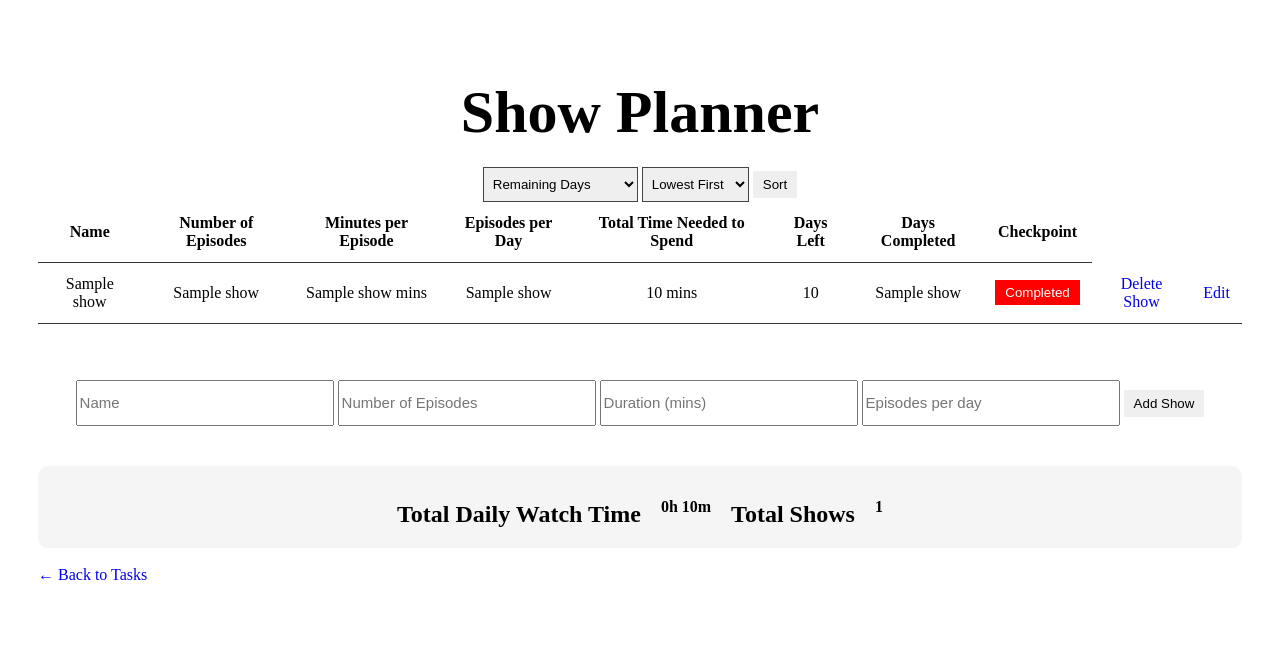
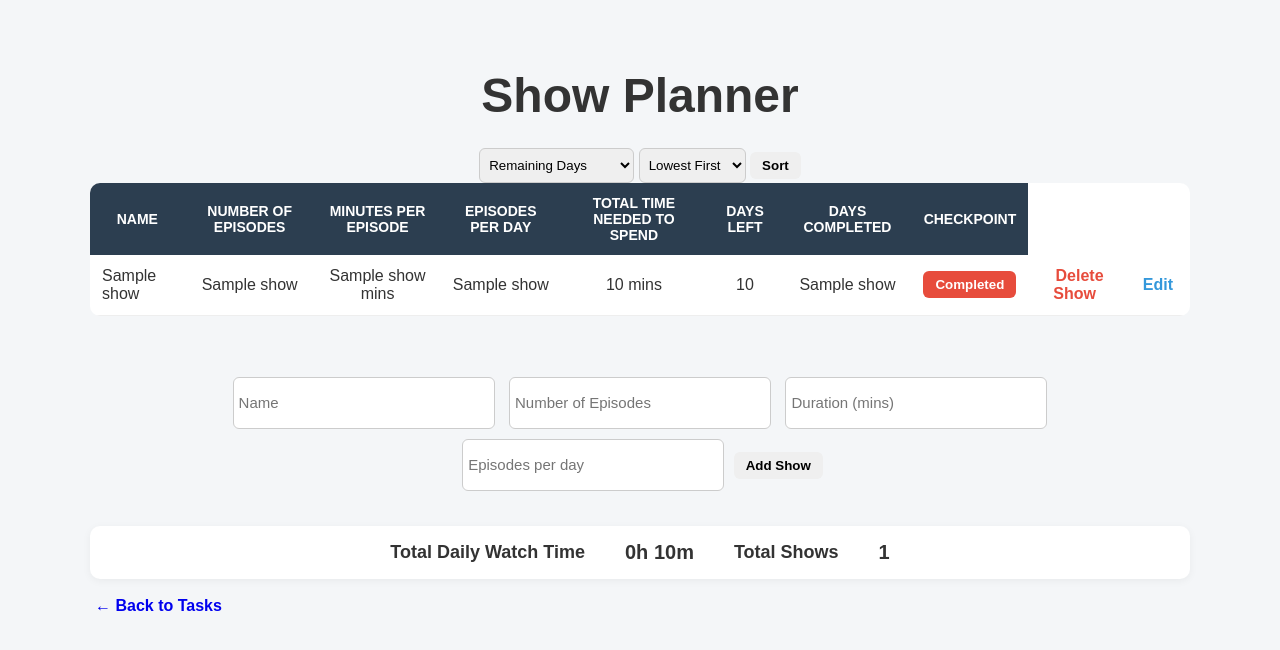
Before and after one commit to saunetgrey/Project-Planner, a Flask app: page /shows in a window 1280 px wide. Shown: the top 650 px of the page. Run offline with Flask 3, Linux system fonts and the light colour scheme; a database or web service that is not in the repository returns one stand-in record (values such as "Sample title"); some libraries are stand-ins or nearby versions.

Commit message:
improving css

```diff
--- a/static/style.css
+++ b/static/style.css
@@ -1,49 +1,101 @@
-section {
-padding: 20px 30px;
+body {
+    font-family: Arial, sans-serif;
+    background-color: #f4f6f8;
+    color: #333;
 }
 
-container {
-padding: 10px 40px
+/* Layout */
+section {
+    padding: 20px 30px;
+    max-width: 1100px;
+    margin: auto;
 }
 
-h1 {
-    font-size: 60px;
-    text-align: center;
-    margin-bottom: 20px;
+/* FIX: container should be .container (class, not tag) */
+.container {
+    padding: 10px 40px;
 }
 
+/* Title */
+h1 {
+    font-size: 48px;
+    text-align: center;
+    margin-bottom: 25px;
+}
+
+/* Table */
 table {
     width: 100%;
     border-collapse: collapse;
+    background: white;
+    border-radius: 10px;
+    overflow: hidden;
 }
 
-th, td {
+/* Header */
+th {
+    background-color: #2c3e50;
+    color: white;
+    font-size: 14px;
+    text-transform: uppercase;
     padding: 12px;
-    border-bottom: 1px solid #333;
+}
+
+/* Cells */
+td {
+    padding: 12px;
+    border-bottom: 1px solid #eee;
     text-align: center;
 }
 
-button {
-    padding: 6px 10px;
-    border: none;
-    cursor: pointer;
+/* Row hover */
+tr:hover {
+    background-color: #f9f9f9;
 }
 
-.done {
-    color: #4caf50;
+/* Align names left */
+td:first-child {
+    text-align: left;
+    font-weight: 500;
 }
 
-.pending {
-    color: #f44336;
+/* Buttons */
+button {
+    padding: 6px 12px;
+    border: none;
+    border-radius: 6px;
+    cursor: pointer;
+    font-weight: bold;
+    transition: 0.2s ease;
 }
 
+/* Softer colors */
+.btn-danger {
+    background-color: #e74c3c;
+    color: white !important;
+}
+
+.btn-success {
+    background-color: #27ae60;
+    color: white !important;
+}
+
+button:hover {
+    opacity: 0.85;
+}
+
+/* Inputs */
 .input1 {
     width: 250px;
     height: 40px;
     font-size: 15px;
-    margin-bottom: 10px;
+    margin: 5px;
+    padding: 5px;
+    border-radius: 6px;
+    border: 1px solid #ccc;
 }
 
+/* Form */
 .form-container {
     text-align: center;
     margin-top: 20px;
@@ -51,43 +103,50 @@ button {
 
 .form-container select {
     height: 35px;
-    color: black;
-    border: 1px solid #444;
+    border-radius: 6px;
+    border: 1px solid #ccc;
     padding: 5px;
 }
 
+/* Links */
 a {
     text-decoration: none;
+    font-weight: bold;
+    margin: 0 5px;
 }
 
-a:visited {
-    color: inherit;
+a:hover {
+    text-decoration: underline;
 }
 
-.btn-danger {
-    background-color: red;
-    color: white !important;
-    padding: 5px 10px;
+a[href*="delete"] {
+    color: #e74c3c;
 }
 
-.btn-success {
-    background-color: green;
-    color: white !important;
-    padding: 5px 10px;
+a[href*="edit"] {
+    color: #3498db;
 }
 
+/* Total time box */
 .total-time {
     margin-top: 30px;
     padding: 15px;
     border-radius: 10px;
-    background-color: #f5f5f5;
+    background-color: white;
     display: flex;
     justify-content: center;
     align-items: center;
-    gap: 20px;
+    gap: 40px;
     font-weight: bold;
+    box-shadow: 0 2px 8px rgba(0,0,0,0.05);
 }
 
 .total-time h2 {
-    margin-bottom: 5px;
+    margin: 0;
+    font-size: 18px;
 }
+
+.total-time p {
+    margin: 0;
+    font-size: 20px;
+}
```
